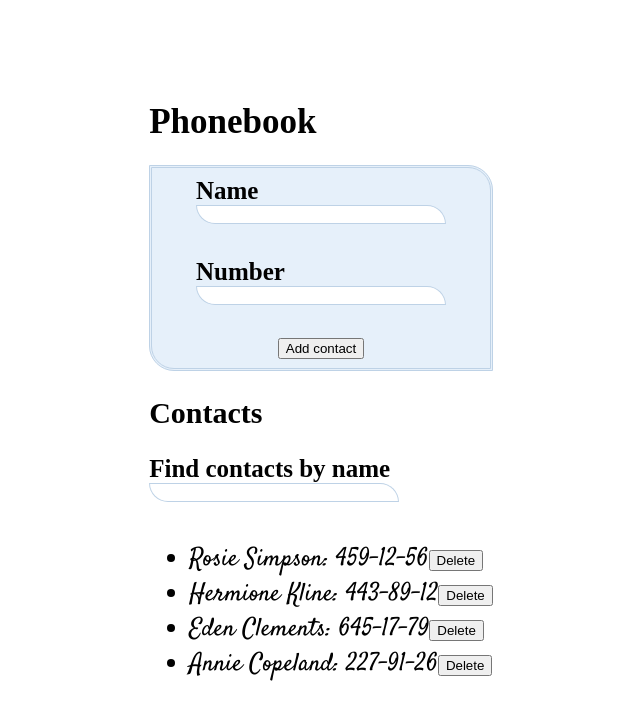
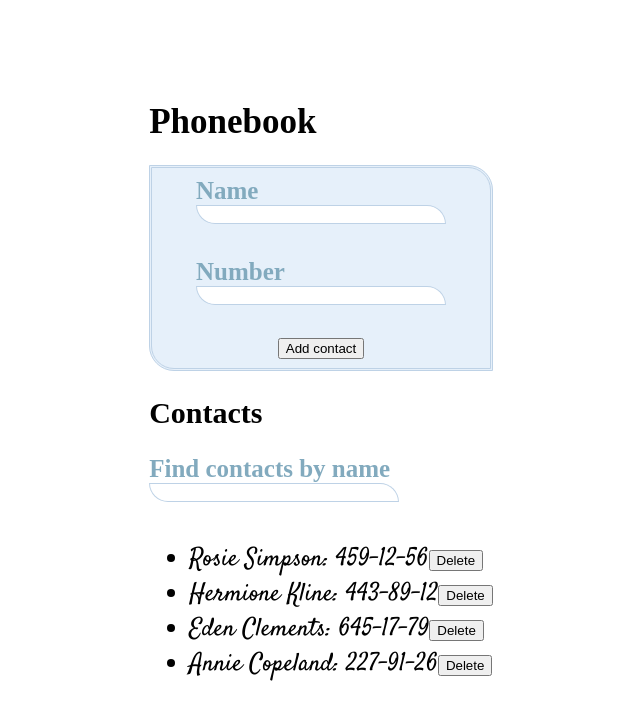
Before and after one commit to OlehKozubJS/goit-react-hw-02-phonebook, a React (Create React App) app: page / in a window 1280 px wide. Shown: the top 720 px of the page, without its empty margins (319-959 px from the left). Built offline with nearby package versions, Linux system fonts and the light colour scheme; a web font is replaced by a local one.

Commit message:
Update Pnonebook.module.css

```diff
--- a/src/components/PhonebookCSS/Pnonebook.module.css
+++ b/src/components/PhonebookCSS/Pnonebook.module.css
@@ -12,6 +12,7 @@
 
 h3 {
     margin: 0;
+    color: rgb(130, 170, 190);
     font-family: 'Lugrasimo', cursive;
     font-size: 25px;
 }
```
